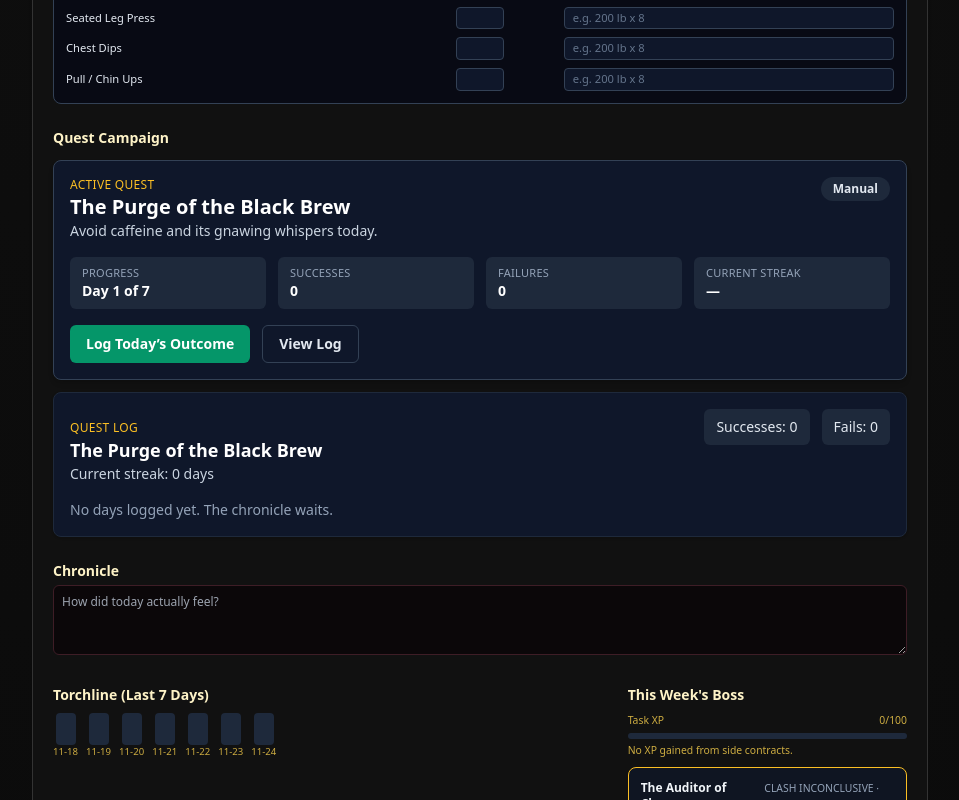
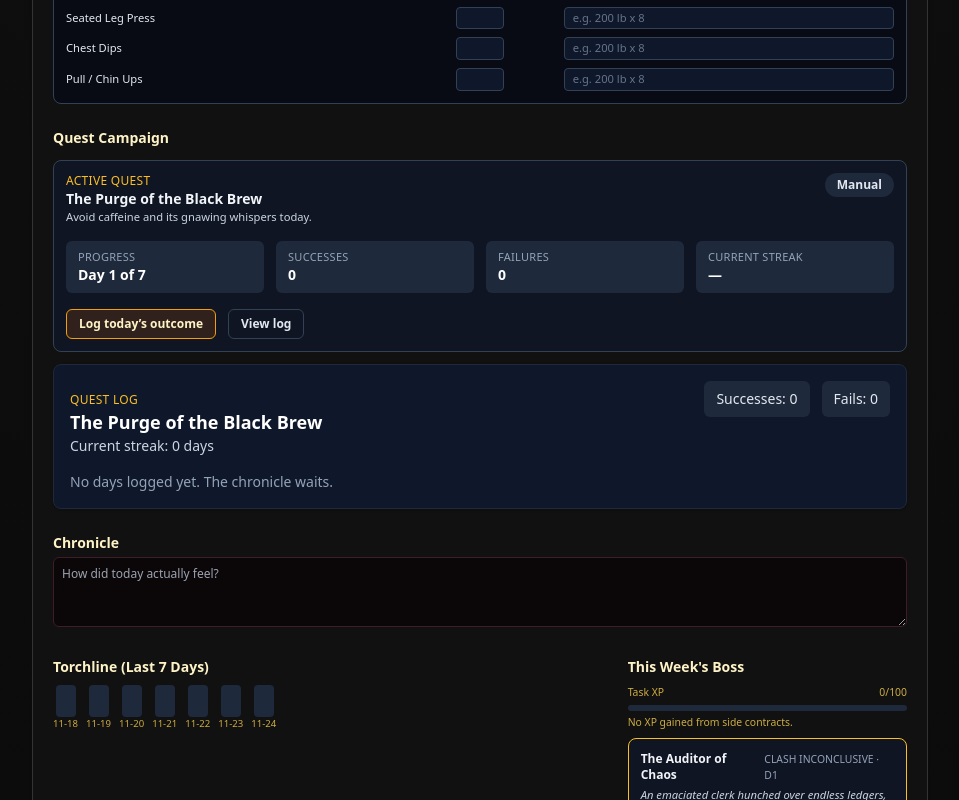
Before and after one commit to Laz627/darkest-dungeon-local-tracker, a Next.js app: page / in a window 1280 px wide. Both pictures are taken after a click on the button "Begin Quest". Shown: the part 836-1636 px from the top of the page, without its empty margins (160-1119 px from the left). Built offline with nearby package versions, Linux system fonts and the light colour scheme.

Commit message:
Add optional props for logging and today check

```diff
--- a/components/QuestActiveCard.tsx
+++ b/components/QuestActiveCard.tsx
@@ -9,7 +9,8 @@ import {
 interface QuestActiveCardProps {
   quest: Quest;
   questDays: QuestDay[];
-  onOpenLog: () => void;
+  onOpenLog?: () => void;
+  isToday?: boolean;
   onViewDetail: () => void;
 }
 
@@ -17,6 +18,7 @@ export function QuestActiveCard({
   quest,
   questDays,
   onOpenLog,
+  isToday,
   onViewDetail,
 }: QuestActiveCardProps) {
   const streak = computeQuestStreakStats(quest, questDays);
@@ -28,15 +30,15 @@ export function QuestActiveCard({
 
   return (
     <div
-      className={`rounded-lg border ${
+      className={`border ${
         highlight ? "border-amber-400/70" : "border-slate-700"
-      } bg-slate-900 p-4 shadow-md`}
+      } rounded-lg p-3 text-xs bg-slate-900/70`}
     >
       <div className="flex items-start justify-between">
         <div>
           <p className="text-xs uppercase tracking-wide text-amber-400">Active Quest</p>
-          <h3 className="text-xl font-semibold text-white">{quest.title}</h3>
-          <p className="text-sm text-slate-300">{label}</p>
+          <h3 className="text-sm font-semibold text-slate-100">{quest.title}</h3>
+          <p className="text-[0.7rem] text-slate-300">{label}</p>
         </div>
         <span className="rounded-full bg-slate-800 px-3 py-1 text-xs font-semibold text-slate-200">
           {questTypeLabel(quest.questType)}
@@ -52,17 +54,19 @@ export function QuestActiveCard({
         />
       </div>
       <div className="mt-4 flex flex-wrap gap-3">
-        <button
-          onClick={onOpenLog}
-          className="rounded-md bg-emerald-600 px-4 py-2 text-sm font-semibold text-white transition hover:bg-emerald-500"
-        >
-          Log Today’s Outcome
-        </button>
+        {isToday && onOpenLog && (
+          <button
+            onClick={onOpenLog}
+            className="rounded-md border border-amber-500 bg-amber-700/20 px-3 py-1.5 text-xs font-semibold text-amber-100 transition hover:bg-amber-700/40"
+          >
+            Log today’s outcome
+          </button>
+        )}
         <button
           onClick={onViewDetail}
-          className="rounded-md border border-slate-700 px-4 py-2 text-sm font-semibold text-slate-200 transition hover:border-amber-400 hover:text-amber-200"
+          className="rounded-md border border-slate-700 px-3 py-1.5 text-xs font-semibold text-slate-200 transition hover:border-amber-400 hover:text-amber-200"
         >
-          View Log
+          View log
         </button>
       </div>
       {streak.currentSuccessStreak > 0 && (
```
